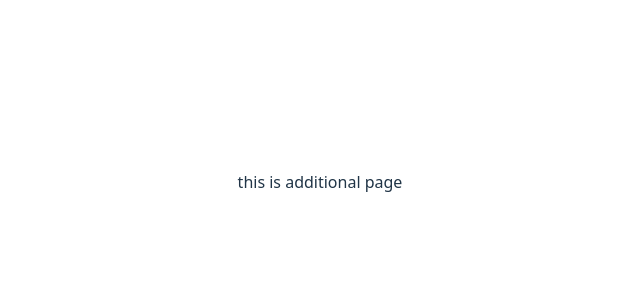
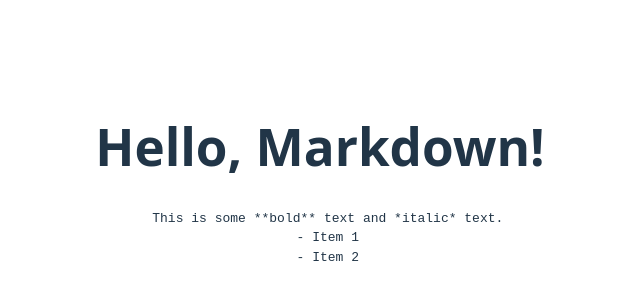
Before and after one commit to adam780930/react-practice, a React (Vite) app: page /additional in a window 1280 px wide. Shown: the part 218-518 px from the top of the page, without its empty margins (320-960 px from the left). Built offline with nearby package versions, Linux system fonts and the light colour scheme.

Commit message:
added react-markdown library with basic setup

```diff
--- a/package.json
+++ b/package.json
@@ -12,6 +12,7 @@
   "dependencies": {
     "react": "^19.2.0",
     "react-dom": "^19.2.0",
+    "react-markdown": "^10.1.0",
     "react-router-dom": "^7.9.6"
   },
   "devDependencies": {
--- a/src/pages/Additionalpage.jsx
+++ b/src/pages/Additionalpage.jsx
@@ -1,3 +1,16 @@
-export default function Additionalpage() {
-  return <div>this is additional page</div>;
+import Markdown from "react-markdown";
+
+function Additionalpage() {
+  const markdownContent = `# Hello, Markdown!
+      This is some **bold** text and *italic* text.
+      - Item 1
+      - Item 2`;
+
+  return (
+    <div>
+      <Markdown>{markdownContent}</Markdown>
+    </div>
+  );
 }
+
+export default Additionalpage;
```
Also changed, not shown: 1 other file (tests, documents, lock files or other folders).
